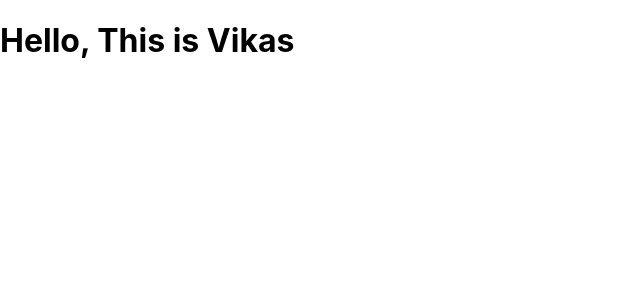
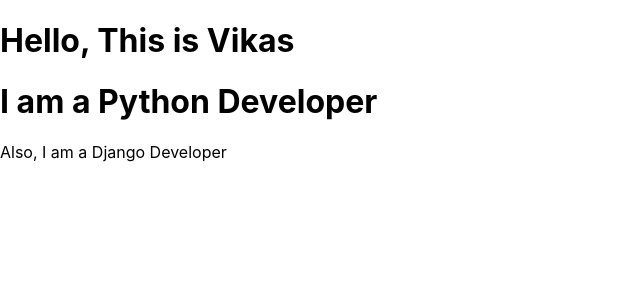
Before and after one commit to codewithvikaso/First_React_App, a React (Create React App) app: page / in a window 1280 px wide. Shown: the top 300 px of the page, without its empty margins (0-640 px from the left). Built offline with nearby package versions, Linux system fonts and the light colour scheme.

Commit message:
Added two new lines

```diff
--- a/src/App.js
+++ b/src/App.js
@@ -7,6 +7,8 @@
 
       <div>
         <h1>Hello, This is Vikas</h1>
+        <h1>I am a Python Developer</h1>
+        <p>Also, I am a Django Developer</p>
       </div>
 
     </>
```
